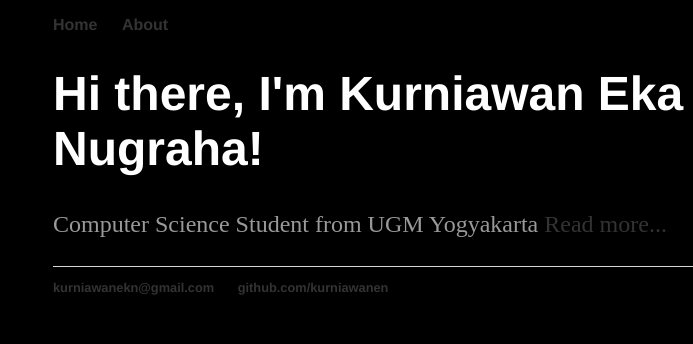
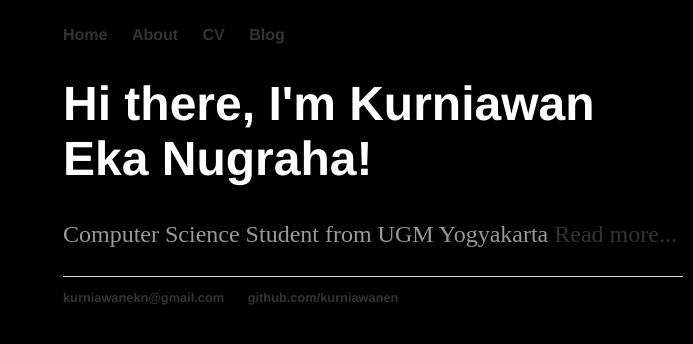
Before and after one commit to ken-kurniawanen/kurniawanen.github.io, a Jekyll site: the page built from index.html, in a window 1280 px wide. Shown: the top 344 px of the page, without its empty margins (587-1280 px from the left). Built offline with Jekyll 4.4.1, drawn with Linux system fonts in a browser that asks for light colours.

Commit message:
Update default.html

```diff
--- a/_layouts/default.html
+++ b/_layouts/default.html
@@ -1,6 +1,5 @@
 <!DOCTYPE html>
 	<html>
-
 		<head>
 			<title>{{ page.title }}</title>
 			<!-- link to main stylesheet -->
@@ -8,13 +7,23 @@
 		</head>
 		<body>
 
+		 <div id="left_col">
+  			<div id="left_col_inner">
+
+ 			</div>
+ 		 </div>
+
+ 		 <div id="right_col">
+  			<div id="right_col_inner">
    				<nav>
 	    			<ul>
 	        			<li><a href="/">Home</a></li>
 		        		<li><a href="/about">About</a></li>
-
+	        			<li><a href="/cv">CV</a></li>
+	        			<li><a href="/blog">Blog</a></li>
 	    			</ul>
 				</nav>
+
 				<div class="container">
 
 				{{ content }}
@@ -26,5 +35,11 @@
 	        		<li><a href="https://github.com/kurniawanen">github.com/kurniawanen</a></li>
 				</ul>
 			</footer>
+
+ 		 </div>
+		 </div>
+
+
+
 		</body>
 	</html>
```
Lines whose indentation alone changed are shown as unchanged.
